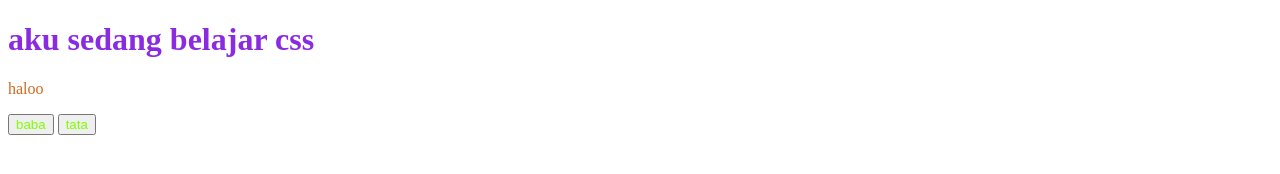
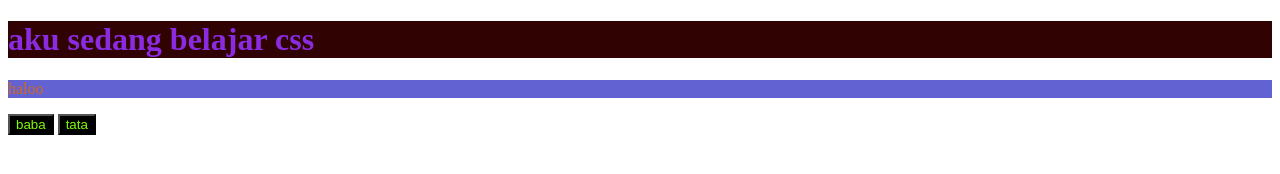
Before and after one commit to galangam/belajar-css-dasar, a plain HTML site: page properti-color-dan-background-color/index.html in a window 1280 px wide. Drawn offline with Linux system fonts and the light colour scheme.

Commit message:
menambahkan properti background color pada elemen di style.css

```diff
--- a/properti-color-dan-background-color/style.css
+++ b/properti-color-dan-background-color/style.css
@@ -1,11 +1,14 @@
 h1{
    color: blueviolet;
+   background-color: rgb(49, 2, 2);
 }
 
 p{
    color: chocolate;
+   background-color: rgb(98, 98, 211);
 }
 
 button{
    color: chartreuse;
+   background-color: black;
 }
```
